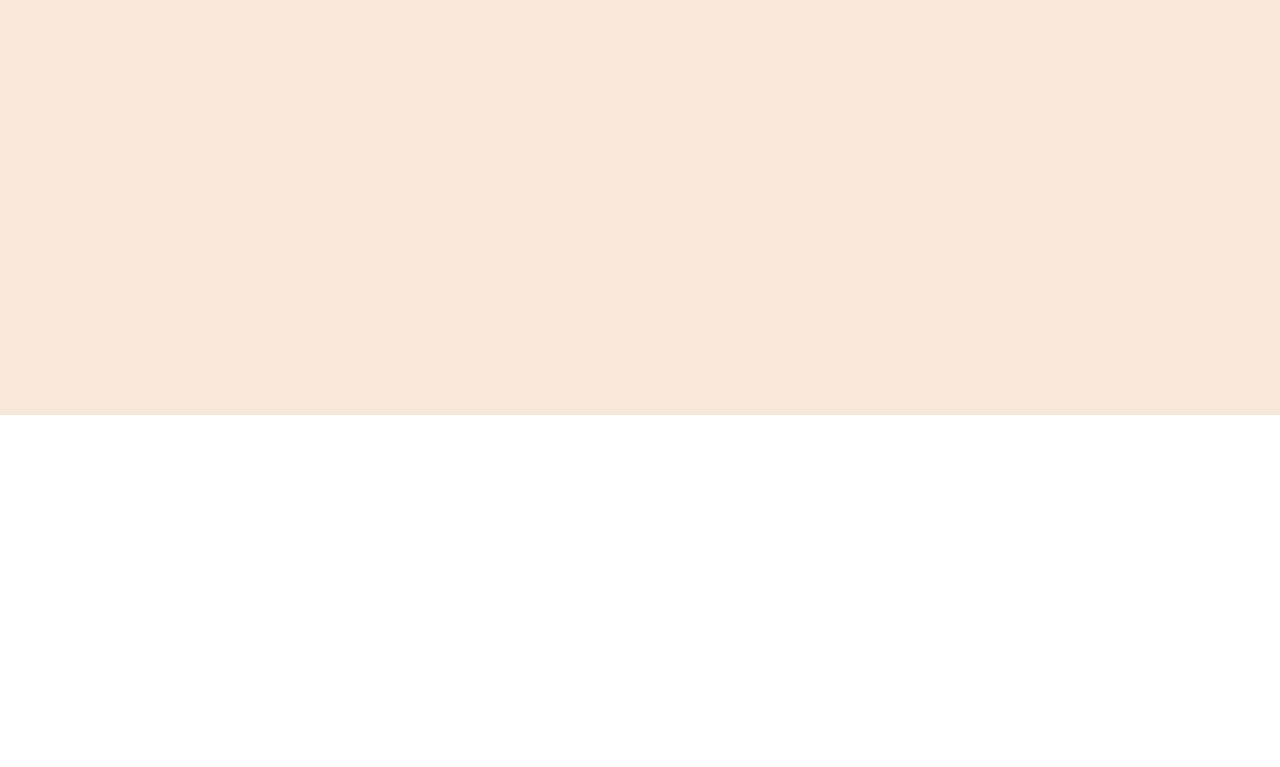
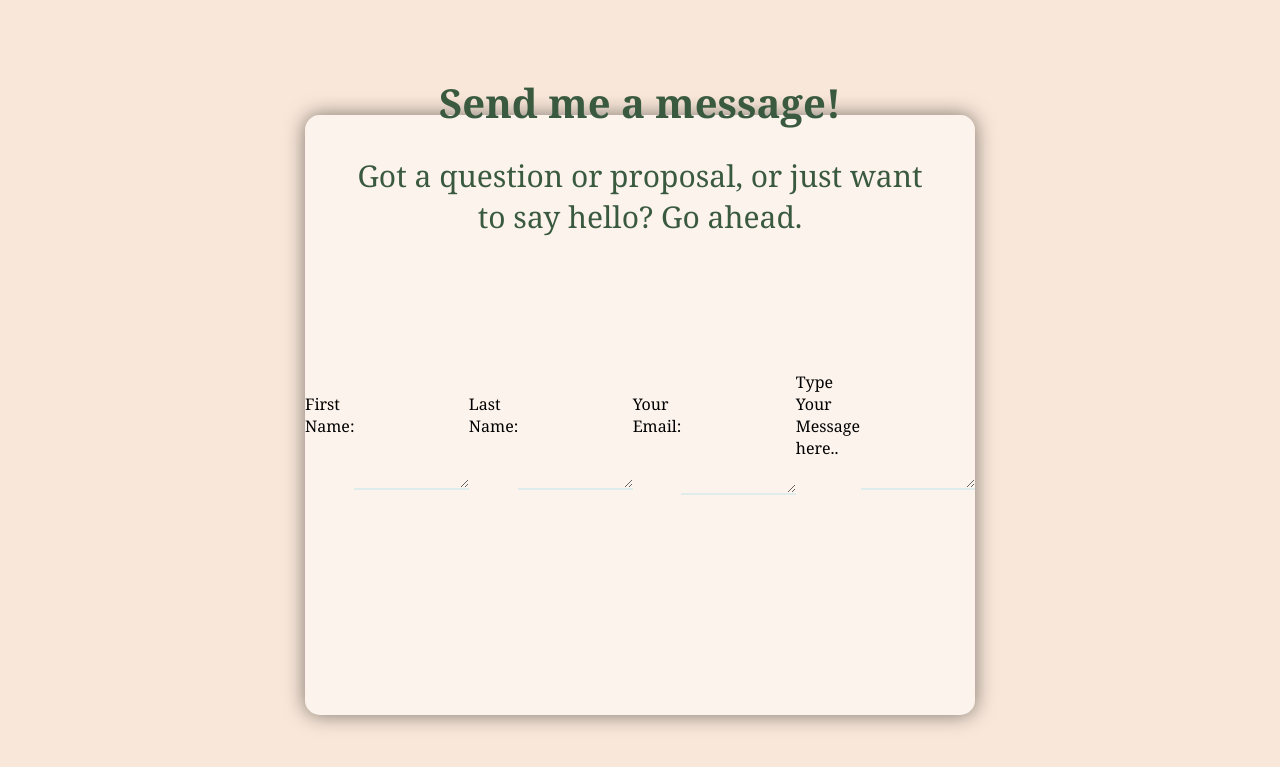
Before and after one commit to Imanelakehal/PORTFOLIO, a website built with Parcel: page index.html in a window 1280 px wide. Shown: the part 2785-3552 px from the top of the page. Before the commit the page ends 3200 px from the top, so only its background shows below. Built offline with nearby package versions, Linux system fonts and the light colour scheme.

Commit message:
Contact Form

```diff
--- a/index.html
+++ b/index.html
@@ -135,6 +135,30 @@
   <img src="java.svg" alt="java">
   <img src="js.svg" alt="js">
 </div>
+<!--Contact page-->
+<div class="Contact-page">
+  <p>Send me a message!</p>
+  <h2>Got a question or proposal, or just want<br>to say hello? Go ahead.</h2>
+  <div class="container">
+    <form>
+      <label for="first_name">First Name:</label><br>
+      <input type="text" id="first_name" name="first_name"><br>
+      <textarea id="first_name" required></textarea>
+      <label for="last_name">Last Name:</label><br>
+      <input type="text" id="last_name" name="last_name"><br>
+      <textarea id="last_name" required></textarea>
+      <label for="email">Your Email:</label><br>
+      <input type="text" id="email" name="email"><br>
+      <textarea id="email" required></textarea>
+      <label for="message">Type Your Message here..</label>
+      <textarea id="message" required></textarea>
+      <input type="submit" value="Send" id="button" />
+    </form>
+  </div>
+</div>
+
+
+
 
 <script>
 const options = {
--- a/style.css
+++ b/style.css
@@ -504,7 +504,7 @@ input{
 
 .skills-page {
   background-color: #F9E8D9;
-  height: 100vh;
+  height: 400px;
   width: 100vw;
   position: relative; /* Ensure absolute positioning is relative to this container */
 }
@@ -583,3 +583,91 @@ input{
 .skills-page img:nth-child(7) {
   left: calc(160px + (100px + 60px) * 6); /* Adjust to position it next to the fifth image with a margin of 40px */
 }
+
+
+.Contact-page {
+  background-color: #F9E8D9;
+  height: 100vh;
+  width: 100vw;
+  position: relative;
+}
+
+.Contact-page p {
+  text-align: center;
+  color: #3A5A40;
+  font-size: 40px;
+  font-weight: bolder;
+  position: absolute;
+  top: 60px; /* Adjust to place it at the top */
+  left: 50%;
+  transform: translateX(-50%);
+}
+
+.Contact-page h2 {
+  text-align: center;
+  color: #3A5A40;
+  font-size: 30px; /* Adjust font size as needed */
+  font-weight: normal; /* Change font weight to normal */
+  position: absolute;
+  top: 140px; /* Adjust based on the height of the previous text */
+  left: 50%;
+  transform: translateX(-50%);
+}
+
+.Contact-page .container {
+  min-height: 100vh;
+  display: flex;
+  justify-content: center;
+  align-items: center;
+  background-color: rgba(249, 232, 217, 0.5); /* Adjust background color and opacity */
+}
+
+.Contact-page .container form {
+  width: 670px;
+  height: 600px;
+  display: flex;
+  justify-content: center;
+  align-items: center;
+  border-radius: 15px;
+  background-color: rgba(255, 255, 255, 0.5); /* Adjust background color and opacity */
+  box-shadow: 0px 0px 20px 0px rgba(0, 0, 0, 0.5); /* Adjust box shadow for blur effect */
+}
+/* Input field styles */
+.Contact-page .container form input[type="text"],
+.Contact-page .container form input[type="email"],
+.Contact-page .container form textarea {
+  width: 300px;
+  height: 50px;
+  padding: 0 10px;
+  margin: 10px 0;
+  outline: none;
+  border: none;
+  font-size: 20px;
+  background: none;
+  border-bottom: 2px solid #deecec;
+  color: #3A5A40;
+}
+
+.Contact-page .container form textarea {
+  height: 150px;
+}
+
+.Contact-page .container form input::placeholder,
+.Contact-page .container form textarea::placeholder {
+  color: #3A5A40;
+}
+
+/* Adjustments for specific fields */
+.Contact-page .container form .name-fields {
+  display: flex;
+  justify-content: space-between;
+  width: 100%;
+}
+
+.Contact-page .container form .name-fields .input-field {
+  width: calc(50% - 10px);
+}
+
+.Contact-page .container form #email {
+  margin-top: 20px;
+}
```
